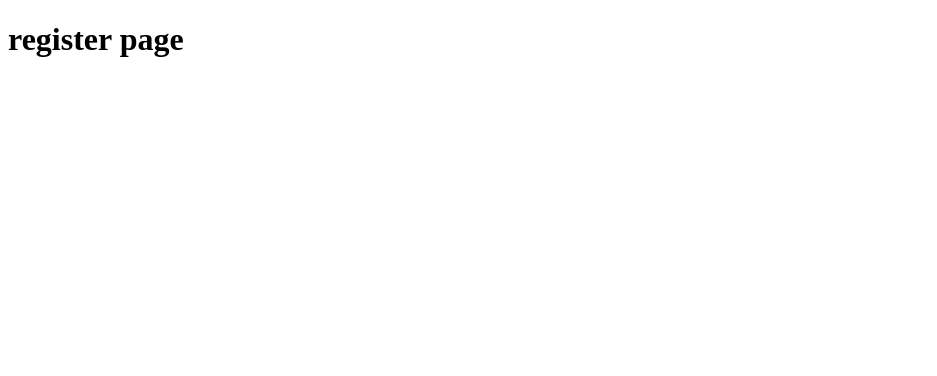
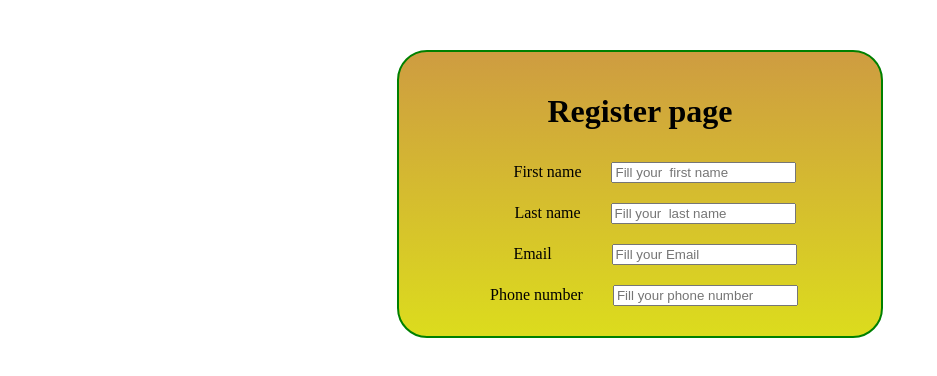
Before and after one commit to SukanyaT2022/Two-page-web-smallProject, a plain HTML site: page register.html in a window 1280 px wide. Shown: the whole page, without its empty margins (0-937 px from the left). Drawn offline with Linux system fonts and the light colour scheme.

Commit message:
continue

```diff
--- /dev/null
+++ b/register.css
@@ -0,0 +1,32 @@
+form{
+    width: 35%;/*percentage and height auto is resonsive*/
+    height: auto;
+    border: 2px solid green;
+    display: flex;
+    align-items: center;
+    justify-content: center;
+    flex-direction: column;
+    padding: 20px;
+    margin: auto;
+    background:linear-gradient(rgb(206, 156, 65),rgb(220, 220, 29));
+    border-radius: 30px;
+    margin-top: 50px;
+}
+/*give space bet lable and input box*/
+label{
+    margin: 30px 30px;
+
+
+}
+
+.spaceForEmail{
+    margin-left: 30px;
+}
+
+.spaceForPhone{
+    margin-right: 22px;
+}
+
+.spaceBottomforAll{
+
+margin: 10px 0px;
--- a/register.html
+++ b/register.html
@@ -5,8 +5,25 @@
     <meta http-equiv="X-UA-Compatible" content="IE=edge">
     <meta name="viewport" content="width=device-width, initial-scale=1.0">
     <title>Document</title>
+    <link rel="stylesheet" href="register.css">
 </head>
 <body>
-    <h1>register page</h1>
+ <form>
+    <h1>Register page</h1>
+    <!--we put div arounf=d lable so lable and input box are on the same line-->
+  <div class="spaceBottomforAll">
+    <label for="Fname">First name</label><input type="text" placeholder="Fill your  first name">
+</div>
+<div class="spaceBottomforAll">
+    <label for="Lname">Last name</label><input type="text" placeholder="Fill your  last name">
+</div>
+<div class="spaceBottomforAll">
+    <label for="email" >Email</label><input type="email" class="spaceForEmail"  placeholder="Fill your Email">
+</div>
+<div class="spaceBottomforAll">
+    <label for="phone">Phone number</label><input type="tel" class="spaceForPhone"  placeholder="Fill your phone number">
+</div>
+ </form>
+
 </body>
 </html>
```
Also changed, not shown: index.html (+5 -0 lines), style.css (+21 -6 lines).
